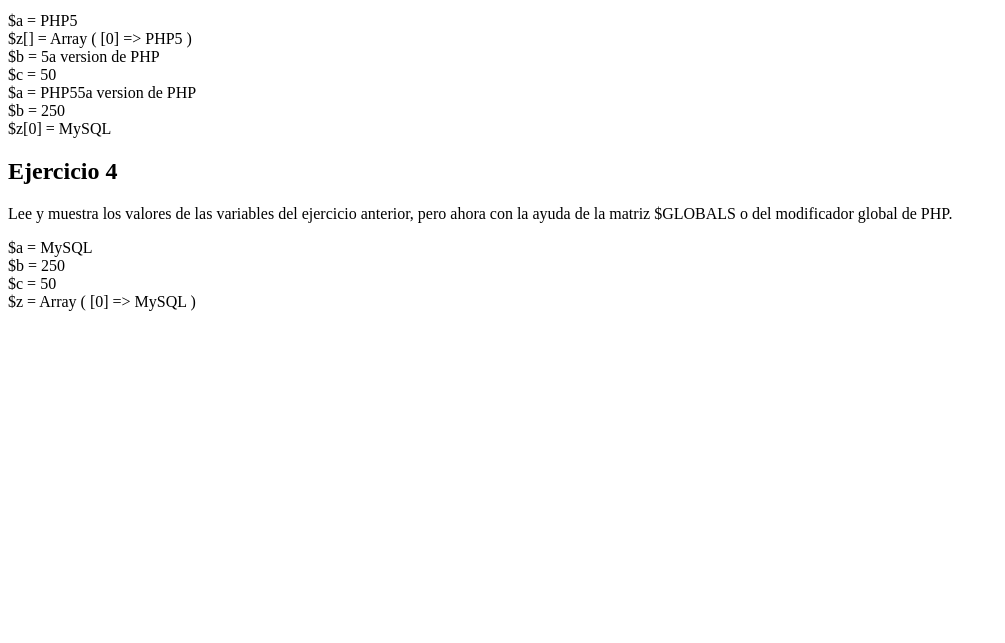
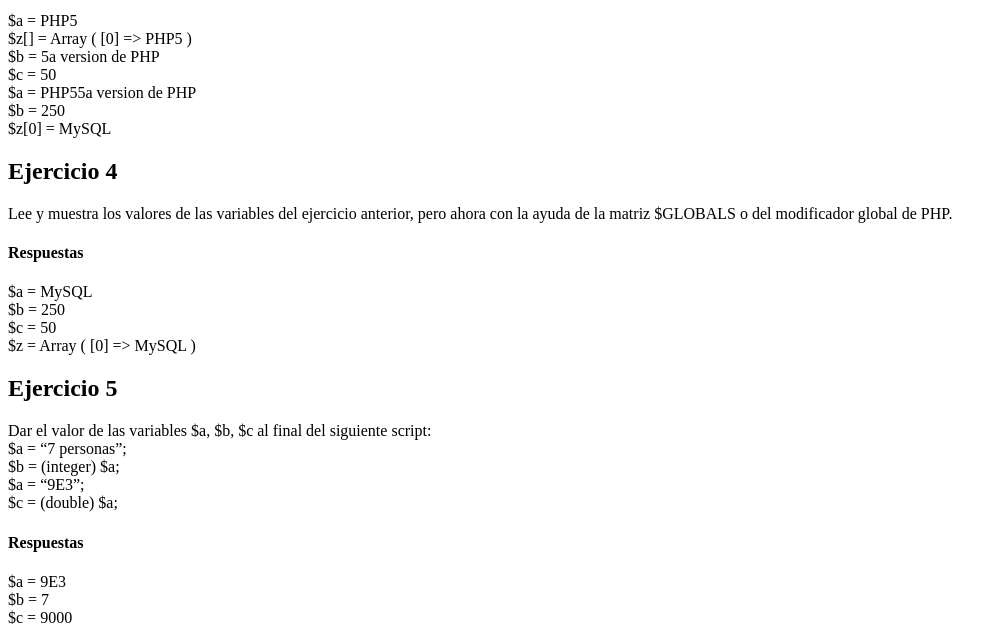
Before and after one commit to NeboDev/tecweb, a PHP site: page / in a window 1280 px wide. Shown: the part 1214-1857 px from the top of the page, without its empty margins (0-1005 px from the left). Before the commit the page ends 1525 px from the top, so only its background shows below. Run offline with PHP 8.4, Linux system fonts and the light colour scheme.

Commit message:
Ejercicio 5 agregado al index

```diff
--- a/practicas/p05/index.php
+++ b/practicas/p05/index.php
@@ -94,6 +94,7 @@
     <p>Lee y muestra los valores de las variables del ejercicio anterior, pero ahora con la ayuda de
         la matriz $GLOBALS o del modificador global de PHP.</p>
     <?php
+        echo '<h4>Respuestas</h4>';
         echo '$a = '.$GLOBALS['a']."<br>";
         echo '$b = '.$GLOBALS['b']."<br>";
         echo '$c = '.$GLOBALS['c']."<br>";
@@ -103,6 +104,21 @@
         unset($a, $b, $c, $z);
     ?>
 
+    <h2>Ejercicio 5</h2>
+    <p>Dar el valor de las variables $a, $b, $c al final del siguiente script:<br>
+        $a = “7 personas”;<br>
+        $b = (integer) $a;<br>
+        $a = “9E3”;<br>
+        $c = (double) $a;<br>
+    </p>
+    <?php
+        echo '<h4>Respuestas</h4>';
+        $a = "7 personas";
+        $b = (integer) $a;
+        $a = "9E3";
+        $c = (double) $a;
+        echo "<p>\$a = $a <br>\$b = $b<br>\$c = $c</p>";
+    ?>
 
 </body>
 </html>
```
